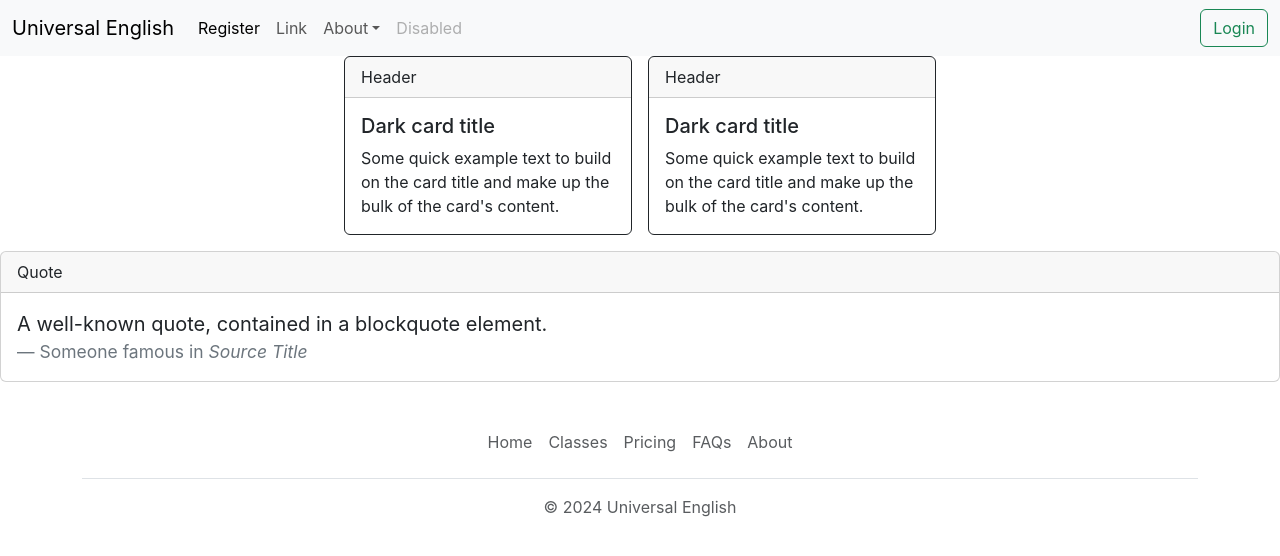
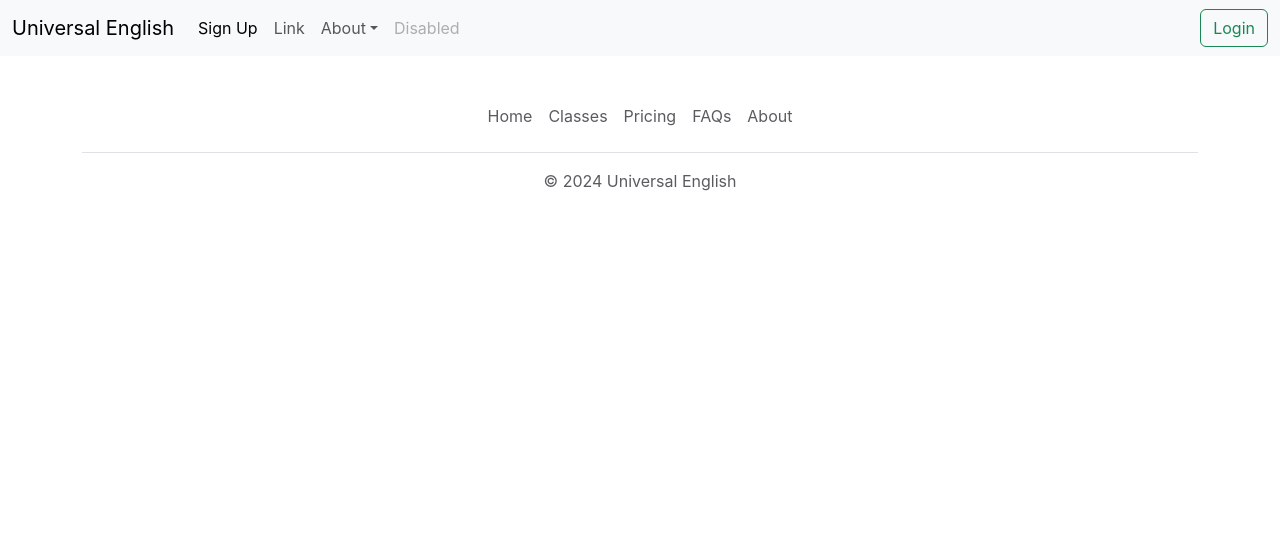
Before and after one commit to jmmount/universal, a React (Create React App) app: page / in a window 1280 px wide. Shown: the top 556 px of the page. Built offline with nearby package versions, Linux system fonts and the light colour scheme.

Commit message:
adds router

```diff
--- a/package.json
+++ b/package.json
@@ -11,6 +11,7 @@
     "prettier": "^3.3.3",
     "react": "^18.3.1",
     "react-dom": "^18.3.1",
+    "react-router-dom": "^6.26.1",
     "react-scripts": "5.0.1",
     "web-vitals": "^2.1.4"
   },
--- a/src/App.js
+++ b/src/App.js
@@ -1,29 +1,24 @@
+import { BrowserRouter as Router, Route, Routes } from 'react-router-dom';
+import Navbar from './components/Navbar.jsx';
 import Home from './pages/Home.jsx';
-//import './App.css';
-
-/*function App() {
-  return (
-    <div className="App">
-      <header className="App-header">
-        <img src={logo} className="App-logo" alt="logo" />
-        <p>
-          Welcome to Universal English
-        </p>
-        <a
-          className="App-link"
-          href="https://reactjs.org"
-          target="_blank"
-          rel="noopener noreferrer"
-        >
-          Currently under construction.
-        </a>
-      </header>
-    </div>
-  );
-}*/
+import About from './pages/About.jsx';
+import SignUp from './pages/SignUp.jsx';
+import Login from './pages/Login.jsx';
+import Footer from './components/Footer.jsx';
 
 function App() {
-  return <Home/>
-};
+  return (
+    <Router>
+      <Navbar/>
+      <Routes>
+        <Route exact path="/" component={Home} />
+        <Route exact path="/about" component={About} />
+        <Route exact path="/login" component={Login} />
+        <Route exact path="signup/" component={SignUp} />
+      </Routes>
+      <Footer/>
+    </Router>
+  );
+}
 
 export default App;
--- a/src/components/Navbar.jsx
+++ b/src/components/Navbar.jsx
@@ -1,15 +1,17 @@
+import { NavLink } from 'react-router-dom';
+
 function Navbar () {
     return (
     <nav className="navbar navbar-expand-lg bg-body-tertiary">
   <div className="container-fluid">
-    <a className="navbar-brand" href="#">Universal English</a>
+   <NavLink to="/" className="navbar-brand">Universal English</NavLink>
     <button className="navbar-toggler" type="button" data-bs-toggle="collapse" data-bs-target="#navbarSupportedContent" aria-controls="navbarSupportedContent" aria-expanded="false" aria-label="Toggle navigation">
       <span className="navbar-toggler-icon"></span>
     </button>
     <div className="collapse navbar-collapse" id="navbarSupportedContent">
       <ul className="navbar-nav me-auto mb-2 mb-lg-0">
         <li className="nav-item">
-          <a className="nav-link active" aria-current="page" href="#">Register</a>
+          <NavLink className="nav-link active" to="/signup/">Sign Up</NavLink>
         </li>
         <li className="nav-item">
           <a className="nav-link" href="#">Link</a>
--- a/src/pages/About.jsx
+++ b/src/pages/About.jsx
@@ -1,6 +1,12 @@
+import Navbar from '../components/Navbar.jsx';
+import Footer from '../components/Footer.jsx';
+
 function About () {
     return (
         <Navbar />,
+        <p>This is the About Page</p>,
         <Footer />
     );
 }
+
+export default About;
--- a/src/pages/SignUp.jsx
+++ b/src/pages/SignUp.jsx
@@ -1,5 +1,6 @@
 function SignUp () {
     return (
+    <h1>Sign Up Here</h1>,
     <p>Include Google Authentication</p>,
     <a className="signup-link" href="https://developers.google.com/identity/gsi/web/reference/html-reference">Link</a>
     );
```
Also changed, not shown: 1 other file (tests, documents, lock files or other folders).
